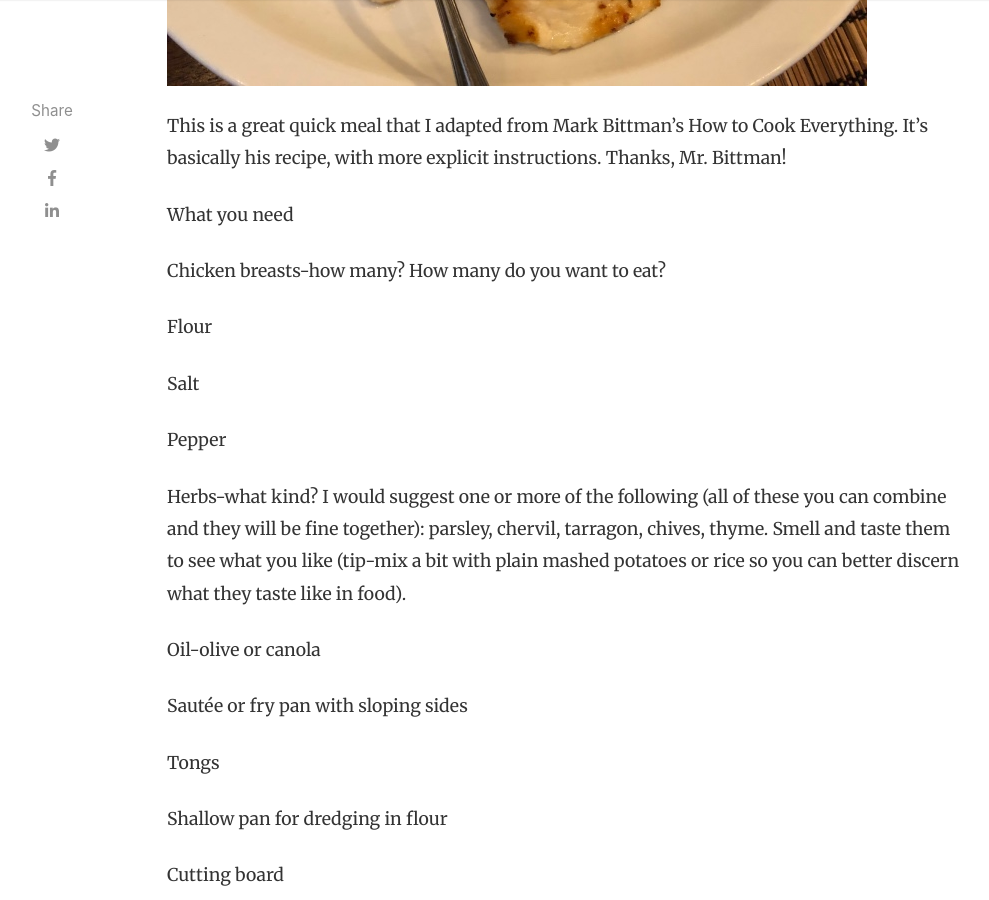
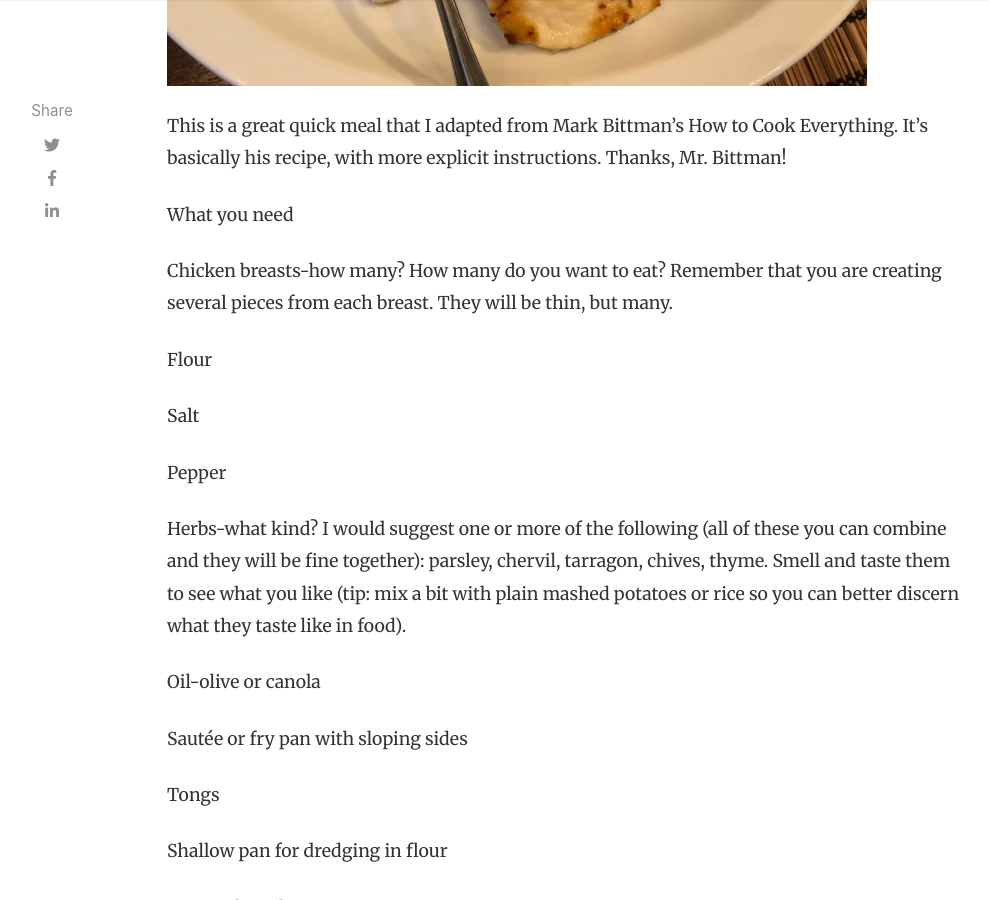
Before and after one commit to pknielski/pknielski.github.io, a Jekyll site: the page built from _posts/2019-05-11-sauteedcutlets.md, in a window 1280 px wide and 900 px high, scrolled down 853 px. Shown: the whole window, without its empty margins (118-1107 px from the left). Built offline with Jekyll 4.4.1, drawn with Linux system fonts in a browser that asks for light colours; nearby versions of some CDN libraries; comment, search, counter and statistics services are not loaded.

Commit message:
Update 2019-05-11-sauteedcutlets.md

```diff
--- a/_posts/2019-05-11-sauteedcutlets.md
+++ b/_posts/2019-05-11-sauteedcutlets.md
@@ -14,7 +14,7 @@ This is a great quick meal that I adapted from Mark Bittman's How to Cook Everyt
 
 What you need
 
-Chicken breasts-how many?  How many do you want to eat?
+Chicken breasts-how many?  How many do you want to eat? Remember that you are creating several pieces from each breast.  They will be thin, but many.
 
 Flour
 
@@ -22,7 +22,7 @@ Salt
 
 Pepper
 
-Herbs-what kind?  I would suggest one or more of the following (all of these you can combine and they will be fine together): parsley, chervil, tarragon, chives, thyme. Smell and taste them to see what you like (tip-mix a bit with plain mashed potatoes or rice so you can better discern what they taste like in food).
+Herbs-what kind?  I would suggest one or more of the following (all of these you can combine and they will be fine together): parsley, chervil, tarragon, chives, thyme. Smell and taste them to see what you like (tip: mix a bit with plain mashed potatoes or rice so you can better discern what they taste like in food).
 
 Oil-olive or canola
 
```
